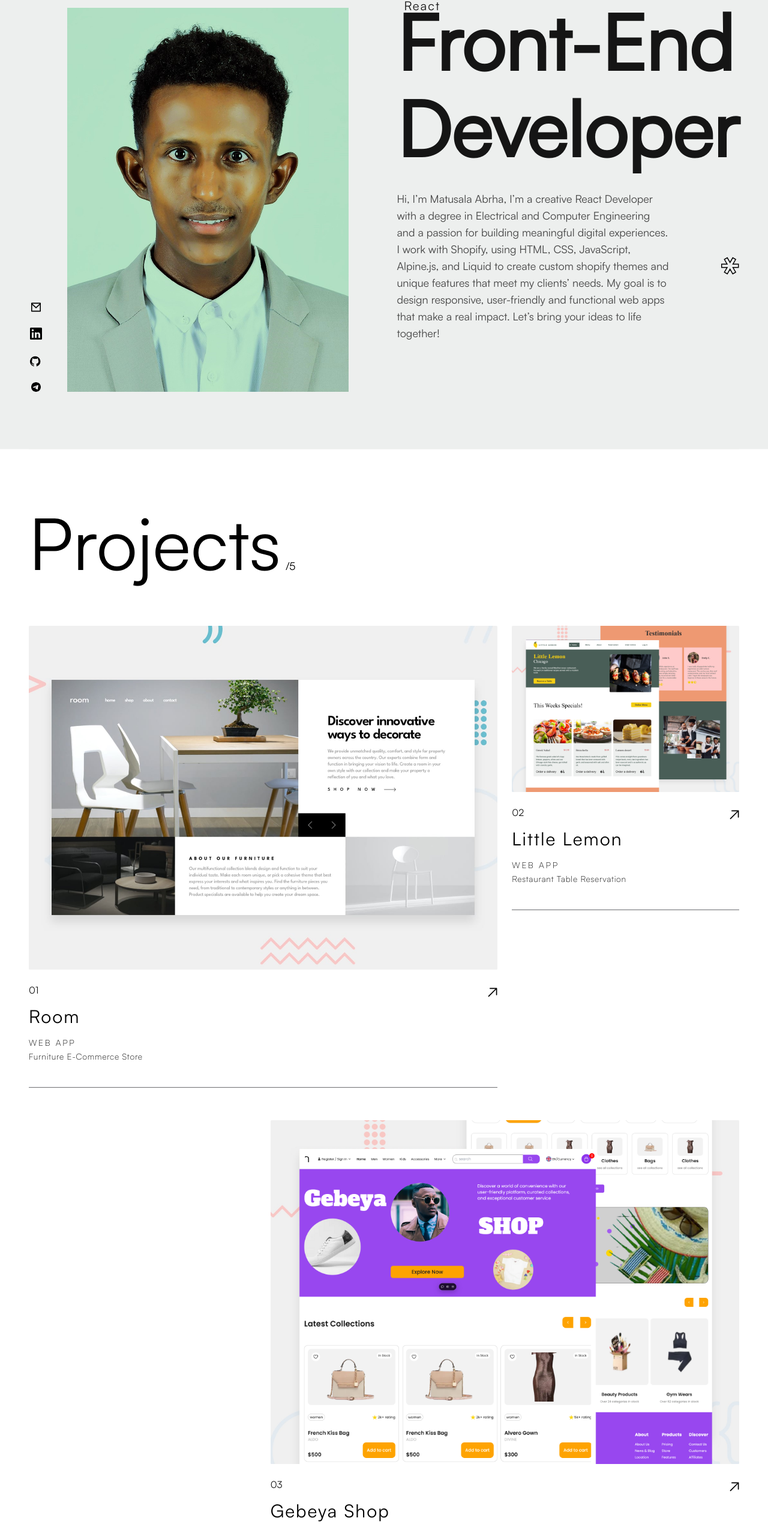
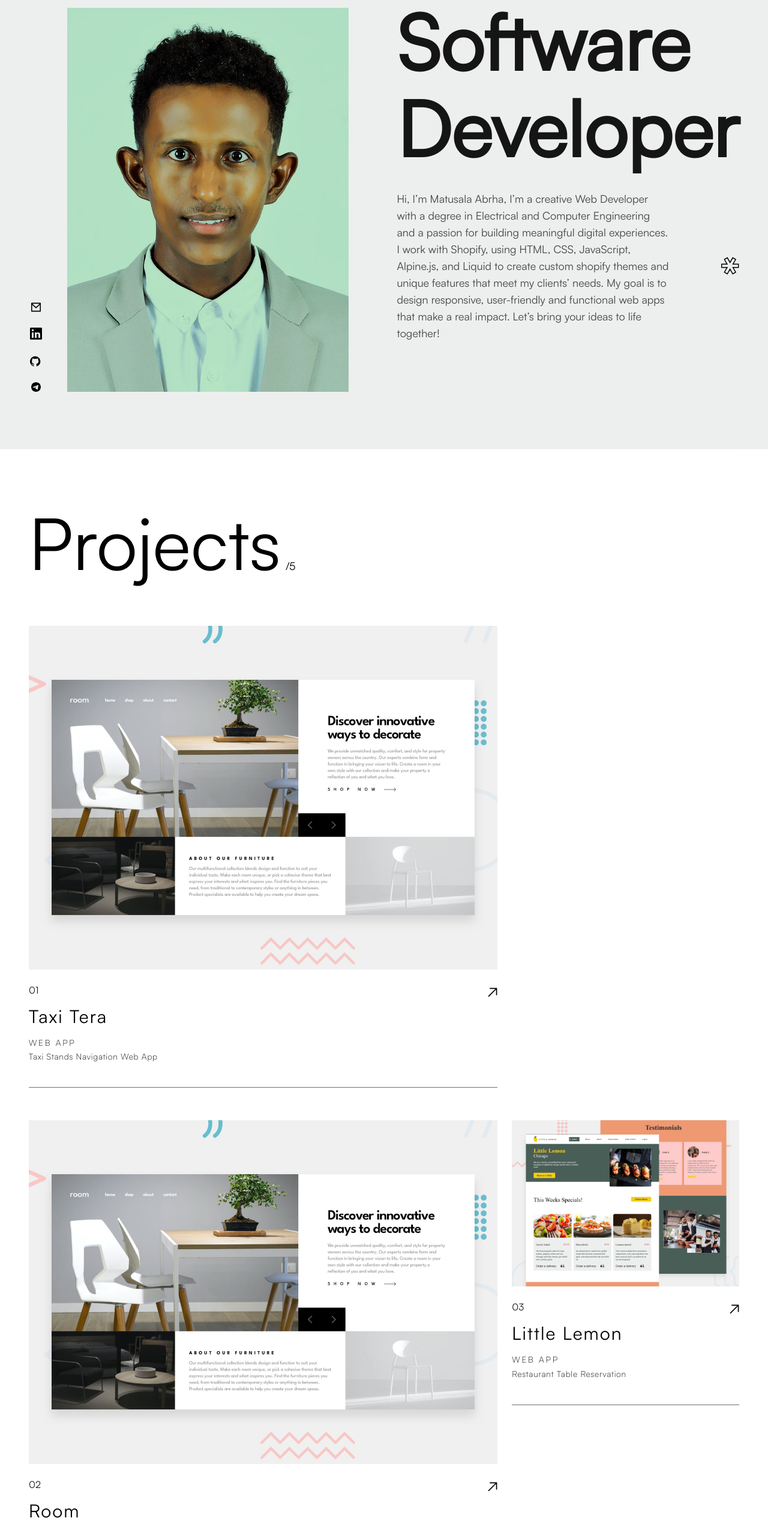
Before and after one commit to matusalab-dev/matusalab.dev, a Next.js app: page / in a window 1280 px wide. Shown: the part 188-2743 px from the top of the page at 60% size. Built offline with nearby package versions, Linux system fonts and the light colour scheme.

Commit message:
upadte .

```diff
--- a/app/components/HeroSection.tsx
+++ b/app/components/HeroSection.tsx
@@ -20,9 +20,9 @@ const HeroSection = ({
       <div className="sm:col-span-full lg:col-[3/-1] lg:row-[1/-1]">
         <h1 className="text-[3.5rem] leading-none font-bold text-[--color--heading] md:flex md:flex-col md:justify-start md:gap-4 lg:gap-8 xs:text-[17.8vw] md:text-[14vw] lg:text-[10vw] sm:leading-[0.875] ">
           <div className="relative md:flex md:items-start md:justify-start">
-            <span className="inline absolute left-1 -top-[0.12rem] xs:left-2 sm:left-3 sm:-top-3 font-normal text-[2.6vw] xs:text-[2.8vw] sm:text-[2.6vw] lg:text-[1.6vw] tracking-widest">
+            {/* <span className="inline absolute left-1 -top-[0.12rem] xs:left-2 sm:left-3 sm:-top-3 font-normal text-[2.6vw] xs:text-[2.8vw] sm:text-[2.6vw] lg:text-[1.6vw] tracking-widest">
               {headerCopyright.tags[selectedTag]}
-            </span>
+            </span> */}
             {headerCopyright.headline[selectedHeadline]}
           </div>
           {/* <ReactIcons /> */}
--- a/app/constants/header.tsx
+++ b/app/constants/header.tsx
@@ -7,15 +7,15 @@ export interface HeaderCopyTypes {
 export const HEADER_COPYRIGHT: HeaderCopyTypes[] = [
   {
     tags: ["React", "Next.js"],
-    headline: ["Front-End", "Shopify"],
+    headline: ["Software", "Shopify"],
     description:
       // "Hi there! I’m Matusala Abrha, a passionate who loves building things with code. As I've grown as a developer, I've dedicated myself to personally developing web applications that meet high standards and provide exceptional user experiences.",
       // "Hi there! I’m Matusala Abrha, an Electrical and Computer Engineering graduate with hands-on experience, I have developed web solutions, such as an e-commerce furniture store. My skills include writing clean, thorough debugging, and writing technical documentation. I excel in collaborating with teams and staying updated with industry trends. My background and experience make me a strong fit for your software development position ",
-      "Hi, I’m Matusala Abrha, I’m a creative React Developer with a degree in Electrical and Computer Engineering and a passion for building meaningful digital experiences. I work with Shopify, using HTML, CSS, JavaScript, Alpine.js, and Liquid to create custom shopify themes and unique features that meet my clients’ needs. My goal is to design responsive, user-friendly and functional web apps that make a real impact. Let’s bring your ideas to life together!",
+      "Hi, I’m Matusala Abrha, I’m a creative Web Developer with a degree in Electrical and Computer Engineering and a passion for building meaningful digital experiences. I work with Shopify, using HTML, CSS, JavaScript, Alpine.js, and Liquid to create custom shopify themes and unique features that meet my clients’ needs. My goal is to design responsive, user-friendly and functional web apps that make a real impact. Let’s bring your ideas to life together!",
   },
   {
     tags: ["React", "Next.js"],
-    headline: ["Front-End", "Shopify"],
+    headline: ["Software", "Shopify"],
     description:
       "for small to medium sized business owners who prioritize customer needs and who struggle to build their digital presence.",
   },
--- a/app/constants/projects.tsx
+++ b/app/constants/projects.tsx
@@ -16,6 +16,30 @@ export interface ProjectInfoType {
 }
 
 export const PROJECT_INFO: ProjectInfoType[] = [
+  {
+    id: 5,
+    title: "Taxi tera",
+    imgSrc: roomMockup,
+    description: "Taxi stands Navigation Web app",
+    // type: "custom store-front shopify as headless CMS",
+    type: "Web App",
+    className: "lg:col-[1/5]",
+
+    liveUrl: "https://room-store-two.vercel.app/",
+    githubUrl: "https://github.com/matusalab-dev/room",
+    overview:
+      "The Room project is an e-commerce platform designed to streamline furniture sales, providing a user-friendly interface for browsing and purchasing furniture. It was created to address the challenge of managing diverse product categories and enhancing the online shopping experience for merchants with multiple sales branches within the country with features like shopping product by category, hover add-to-cart, detailed product pages, and easy checkout.",
+    techStacks: [
+      "Next.js",
+      "React.js",
+      "Tan-stack Query",
+      "App router",
+      "Tailwind CSS",
+      "Node.js",
+      "Express.js",
+      "Gebeta Maps API"
+    ],
+  },
   {
     id: 1,
     title: "room",
@@ -58,6 +82,27 @@ export const PROJECT_INFO: ProjectInfoType[] = [
       "Formik Library",
     ],
   },
+  // {
+  //   id: 3,
+  //   title: "Exclusive",
+  //   imgSrc: gebeyaShopMockup,
+  //   description: "store for multiple categories of products",
+  //   type: "Web app",
+  //   className: "lg:col-[3/-1]",
+  //   liveUrl: "https://gebeya-alpha.vercel.app/",
+  //   githubUrl: "https://github.com/matusalab-dev/gebeya",
+
+  //   overview:
+  //     "Exclusive is a fully responsive e-commerce web application built using Next.js and TailwindCSS, showcasing my ability to create modern, user-friendly interfaces with advanced functionality.",
+  //   techStacks: [
+  //     "Next.js 14",
+  //     "ContextAPI",
+  //     "Tailwind CSS",
+  //     "React-query(Tan-stack query)",
+  //     "FetchAPI",
+  //     "Rest API",
+  //   ],
+  // },
   {
     id: 3,
     title: "gebeya-shop",
@@ -96,28 +141,28 @@ export const PROJECT_INFO: ProjectInfoType[] = [
     ],
   },
 
-  {
-    id: 5,
-    title: "sunnyside",
-    imgSrc: sunnysideMockup,
-    description: "high converting landing page",
-    type: "landing page",
-    // className: "lg:col-[1/5]",
-    className: "md:col-[1/-1] lg:col-[5/-1]",
+  // {
+  //   id: 5,
+  //   title: "sunnyside",
+  //   imgSrc: sunnysideMockup,
+  //   description: "high converting landing page",
+  //   type: "landing page",
+  //   // className: "lg:col-[1/5]",
+  //   className: "md:col-[1/-1] lg:col-[5/-1]",
 
-    liveUrl: "https://sunnyside-jade.vercel.app/",
-    githubUrl: "https://github.com/matusalab-dev/sunnyside-agency-landing-page",
-    overview:
-      "Sunnyside is a full-service creative agency dedicated to rapid brand growth through compelling visuals and strategic marketing. We create memorable graphic designs and stunning photography to elevate your brand's image. Our collaborative team ensures your brand connects with the right audience across digital platforms. Partner with us to make your brand stand out and resonate with your target market.",
-    techStacks: [
-      "HTML 5",
-      "CSS 3",
-      "SASS",
-      "BEM Methodology",
-      "CSS Grid Layout",
-      "Flex Box Layout",
-      "CSS Variables",
-      "Javascript",
-    ],
-  },
+  //   liveUrl: "https://sunnyside-jade.vercel.app/",
+  //   githubUrl: "https://github.com/matusalab-dev/sunnyside-agency-landing-page",
+  //   overview:
+  //     "Sunnyside is a full-service creative agency dedicated to rapid brand growth through compelling visuals and strategic marketing. We create memorable graphic designs and stunning photography to elevate your brand's image. Our collaborative team ensures your brand connects with the right audience across digital platforms. Partner with us to make your brand stand out and resonate with your target market.",
+  //   techStacks: [
+  //     "HTML 5",
+  //     "CSS 3",
+  //     "SASS",
+  //     "BEM Methodology",
+  //     "CSS Grid Layout",
+  //     "Flex Box Layout",
+  //     "CSS Variables",
+  //     "Javascript",
+  //   ],
+  // },
 ];
```
